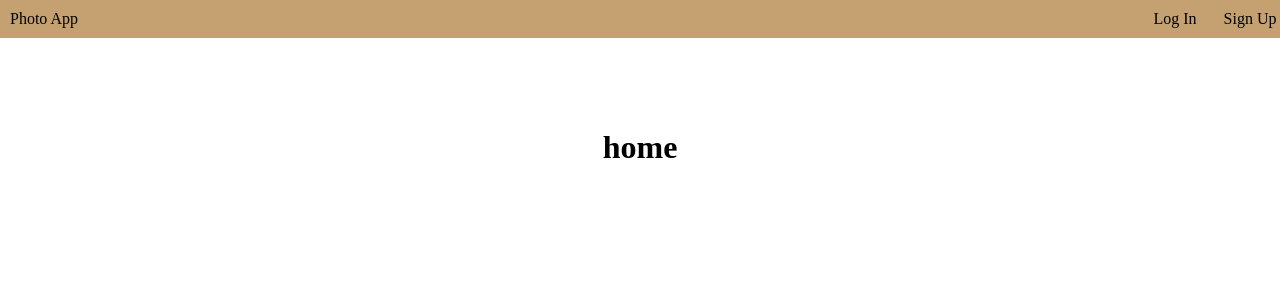
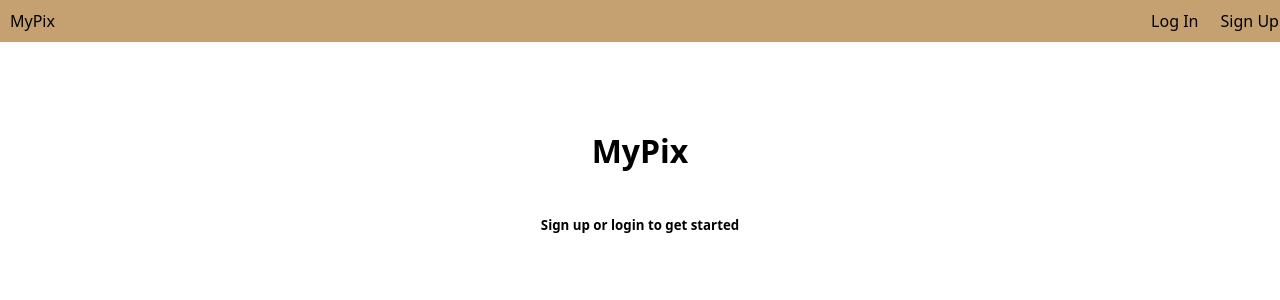
Before and after one commit to jsullivan2847/MyPix, a Django app: page / in a window 1280 px wide. Shown: the top 300 px of the page. Run offline with Django 4.2, Linux system fonts and the light colour scheme.

Commit message:
final commit for presentation

```diff
--- a/main_app/static/css/style.css
+++ b/main_app/static/css/style.css
@@ -1,5 +1,5 @@
 body{
-
+    font-family:system-ui, -apple-system, BlinkMacSystemFont, 'Segoe UI', Roboto, Oxygen, Ubuntu, Cantarell, 'Open Sans', 'Helvetica Neue', sans-serif;
 }
 a{
     text-decoration: none;
@@ -101,3 +101,12 @@ input[type="file"]{
     display: flex;
     flex-direction: column;
 }
+.file-thing:hover{
+    opacity: 0.75;
+}
+input[type="submit"]:hover{
+    opacity:0.75;
+}
+a:hover{
+    opacity: 0.5;
+}
--- a/main_app/templates/base.html
+++ b/main_app/templates/base.html
@@ -7,13 +7,13 @@
     <meta http-equiv="X-UA-Compatible" content="IE=edge">
     <meta name="viewport" content="width=device-width, initial-scale=1.0">
     <link rel="stylesheet" href="{% static 'css/style.css' %}">
-    <title>Photo App</title>
+    <title>MyPix</title>
 </head>
 <body>
     <nav class="logout">
         <div class="left">
             <div >
-                <a href="{% url 'home' %}">Photo App</a>
+                <a href="{% url 'home' %}">MyPix</a>
             </div>
         </div>
         <div class="right">
--- a/main_app/templates/home.html
+++ b/main_app/templates/home.html
@@ -38,7 +38,8 @@ enctype="multipart/form-data">
 
 {% else %}
 
-<h1>home</h1>
+<h1>MyPix</h1>
+<h5>Sign up or login to get started</h5>
 
 {% endif %}
 
```
